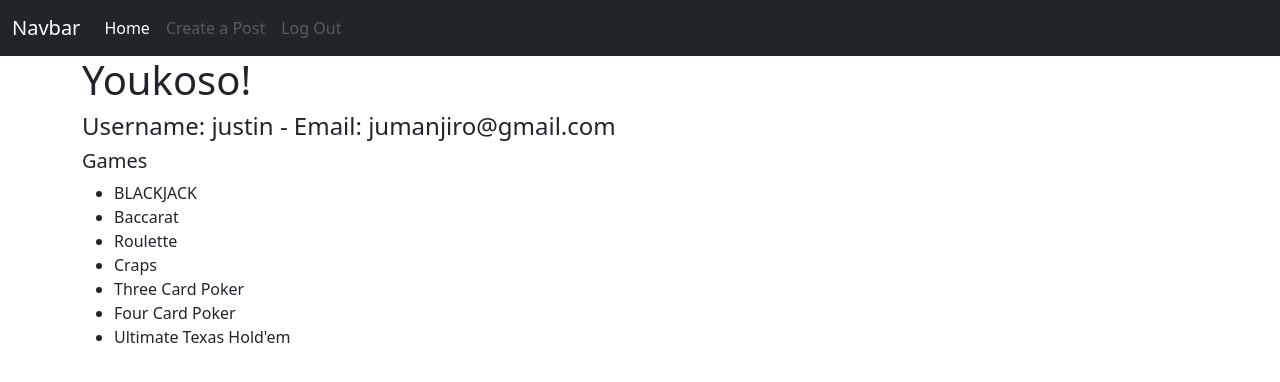
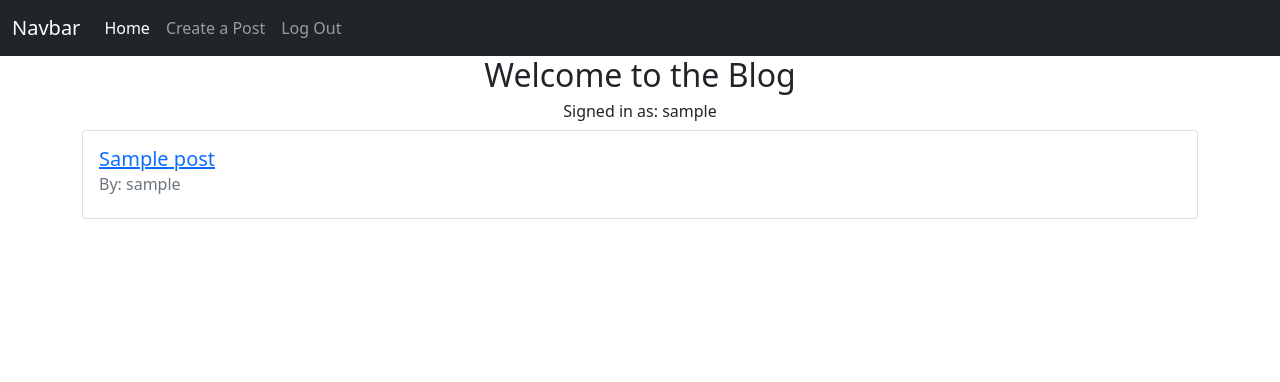
Before and after one commit to junitsu0/RyokoOwari, a Flask app: page / in a window 1280 px wide. Shown: the top 382 px of the page. Run offline with Flask 2, Linux system fonts and the light colour scheme; a user stored in the database is signed in; tables that the repository leaves empty hold one stand-in row (values such as "Sample post"); parts of the project's set-up code (start-up, migrations or seed data) failed here and were passed over; some libraries are stand-ins or nearby versions.

Commit message:
shk shk bby bby bk

```diff
--- a/app/routes.py
+++ b/app/routes.py
@@ -6,13 +6,13 @@ from app.models import User, Post
 
 @app.route('/')
 def index():
-    #this could be a database instead of dictionary
-    user_info = {
-        'username': 'justin',
-        'email': 'jumanjiro@gmail.com'
-    }
-    games = ['Blackjack', 'Baccarat', 'Roulette', 'Craps', 'Three Card Poker', 'Four Card Poker', "Ultimate Texas Hold'em"]
-    return render_template('index.html', user=user_info, games=games)
+    posts = Post.query.all()
+    return render_template('index.html', posts=posts)
+
+@app.route('/my-posts')
+@login_required
+def my_posts():
+    posts = current_user.posts.all()
 
 
 @app.route('/signup', methods=["GET", "POST"])
@@ -66,7 +66,41 @@ def login():
     return render_template('login.html', form=form)
 
 @app.route('/logout')
+@login_required
 def logout():
     logout_user()
     flash('You have successfully logged out.', 'primary')
     return redirect(url_for('index'))
+
+@app.route('/posts/<post_id>')
+def view_post(post_id):
+    post = Post.query.get_or_404(post_id)
+    return render_template('post.html', post=post)
+
+@app.route('/posts/<post_id>/edit', methods=['GET', 'POST'])
+@login_required
+def edit_post(post_id):
+    post_to_edit = Post.query.get_or_404(post_id)
+    if post_to_edit.author != current_user:
+        flash("You do not have permission to edit this post", "danger")
+        return redirect(url_for('view_post', post_id=post_id))
+    form = PostForm()
+    if form.validate_on_submit():
+        title = form.title.data
+        body = form.body.data
+        post_to_edit.update(title=title, body=body)
+        flash(f'{post_to_edit.title} has been updated', 'success')
+        return redirect(url_for('view_post', post_id=post_id))
+
+    return render_template('edit_post.html', post=post_to_edit, form=form)
+
+@app.route('posts/<post_id>/delete')
+@login_required
+def delete_post(post_id):
+    post_to_delete = Post.query.get_or_404(post_id)
+    if post_to_delete.author != current_user:
+        flash("You do not have permission to delete this post", "danger")
+        return redirect(url_for('index'))
+    post_to_delete.delete()
+    flash(f'{post_to_delete.title} has been deleted', 'info')
+    return redirect(url_for('index'))
--- a/app/templates/base.html
+++ b/app/templates/base.html
@@ -23,8 +23,8 @@
                     <a class="nav-link active" aria-current="page" href="{{ url_for('index') }}">Home</a>
 <!-- navbar list of things to do while logged in -->
                     {% if current_user.is_authenticated %}
-                        <a class="nav-link disabled" href="{{ url_for('create') }}">Create a Post</a>
-                        <a class="nav-link disabled" href="{{ url_for('logout') }}">Log Out</a>
+                        <a class="nav-link" href="{{ url_for('create') }}">Create a Post</a>
+                        <a class="nav-link" href="{{ url_for('logout') }}">Log Out</a>
 <!-- navbar list of things to do while NOT logged in -->
                     {% else %}
                         <a class="nav-link" href="{{ url_for('signup') }}">Sign Up</a>
--- a/app/templates/index.html
+++ b/app/templates/index.html
@@ -3,18 +3,25 @@
 {% block title %} Home {% endblock title %}
 
 {% block content %}
-<h1>Youkoso!</h1>
 
-<h4>Username: {{ user['username'] }} - Email: {{user['email'] }}</h4>
+<h2 class="text-center">Welcome to the Blog</h2>
+{% if current_user.is_authenticated %}
+    <h6 class="text-center">Signed in as: {{ current_user.username }}</h6>
 
-<h5>Games</h5>
-<ul>
-    {% for game in games %}
-        {% if game == 'Blackjack' %}
-            <li>{{ game.upper() }}</li>
-        {% else %}
-            <li>{{ game }}</li>
-        {% endif %}
+    {% for post in posts %}
+        <div class="card">
+            <div class="card-body">
+                <a href="{{ url_for('view_post', post_id=post.id) }}">
+                    <h5 class="card-title">{{ post.title }}</h5>
+                </a>
+                <h6 class="card-subtitle mb-2 text-muted">By: {{ post.author.username }}</h6>
+                <p class="card-text"></p>
+            </div>
+        </div>
     {% endfor %}
-</ul>
+
+{% else %}
+    <h4 class="text-center">Please Sign Up or Log In to view posts</h4>
+{% endif %}
+
 {% endblock content %}
```
Also changed, not shown: app/models.py (+12 -1 lines), app/templates/edit_post.html (added, +21 -0 lines), app/templates/post.html (added, +45 -0 lines).
